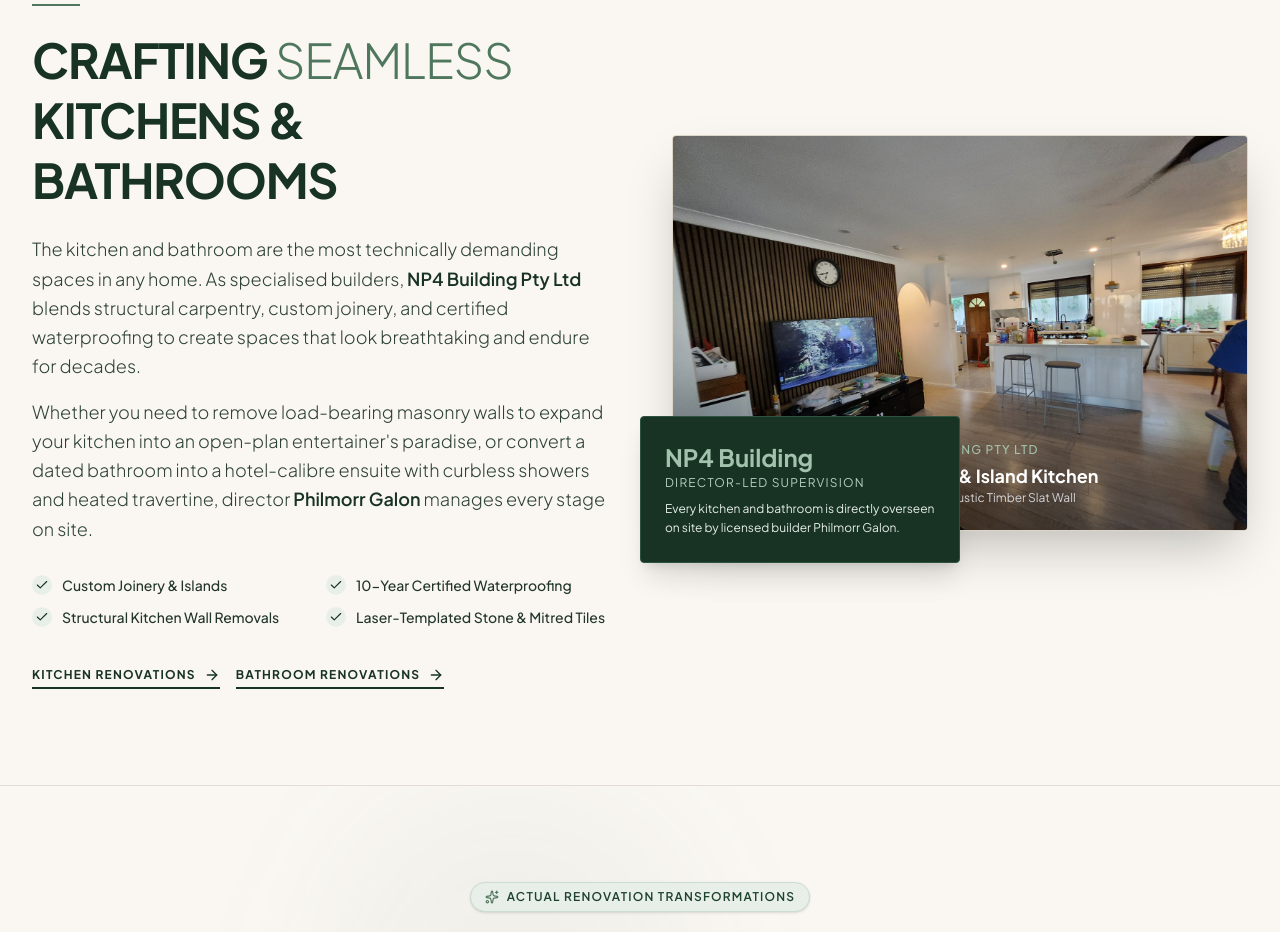
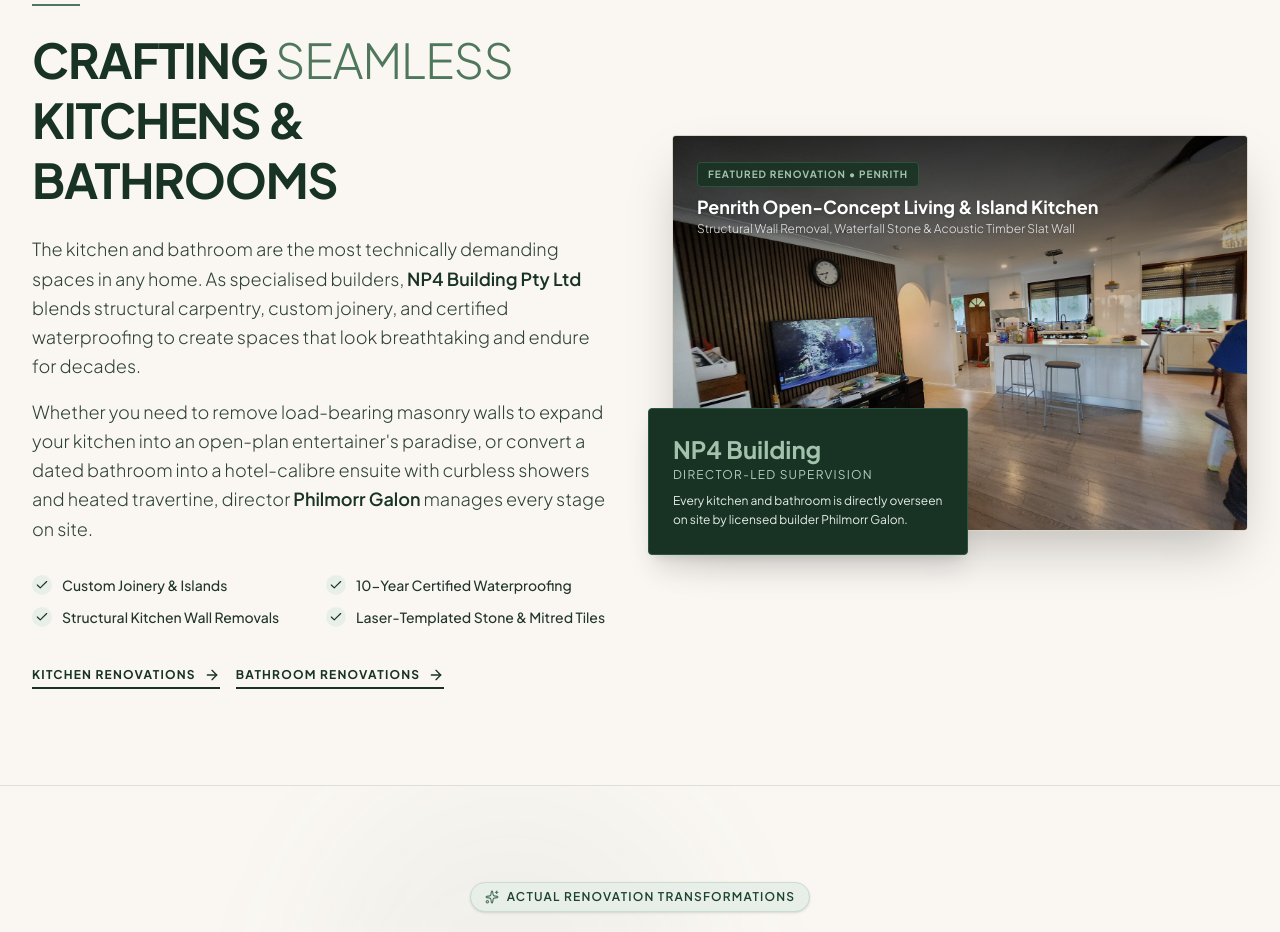
Before and after one commit to julespaulsantos/penrith-renovations, a Next.js app: page / in a window 1280 px wide. Shown: the part 1240-2172 px from the top of the page. Built offline with nearby package versions, Linux system fonts and the light colour scheme.

Commit message:
fix: resolve label box overlap in SeamlessHomes and strictly filter kitchen projects on kitchen service page

```diff
--- a/src/app/services/[slug]/page.tsx
+++ b/src/app/services/[slug]/page.tsx
@@ -23,13 +23,16 @@
     notFound();
   }
 
-  // Related projects
+  // Related projects - strictly filtered so kitchen services only display kitchen projects
   const relatedProjects = projectsData.filter((p) => {
     if (slug === "kitchen-renovations" || slug === "custom-joinery" || slug === "open-plan-wall-removals") {
-      return p.category === "kitchens" || p.category === "combos";
+      return p.category === "kitchens";
     }
     if (slug === "bathroom-renovations") {
       return p.category === "bathrooms" || p.category === "combos";
+    }
+    if (slug === "kitchen-bathroom-packages") {
+      return true;
     }
     return true;
   });
--- a/src/components/SeamlessHomes.tsx
+++ b/src/components/SeamlessHomes.tsx
@@ -83,18 +83,22 @@
                 alt="Luxury open-concept kitchen renovation with statement island in Penrith"
                 className="w-full h-full object-cover transition-transform duration-700 group-hover:scale-105"
               />
-              <div className="absolute inset-0 bg-gradient-to-t from-black/60 via-transparent to-transparent opacity-80" />
-              <div className="absolute bottom-6 left-6 right-6 text-white">
-                <div className="text-xs uppercase tracking-widest text-[#A3C2AD] font-medium mb-1">
-                  Featured Renovation by NP4 Building Pty Ltd
+              <div className="absolute inset-0 bg-gradient-to-b from-black/75 via-transparent to-black/20 opacity-90" />
+              <div className="absolute top-4 left-4 right-4 sm:top-6 sm:left-6 sm:right-6 text-white">
+                <div className="inline-block px-2.5 py-1 bg-[#183324]/85 backdrop-blur-sm border border-[#2B543D] text-[10px] uppercase tracking-widest text-[#A3C2AD] font-bold mb-1.5 rounded">
+                  Featured Renovation • Penrith
                 </div>
-                <div className="text-lg font-bold">Penrith Open-Concept Living &amp; Island Kitchen</div>
-                <div className="text-xs text-zinc-300">Structural Wall Removal, Waterfall Stone &amp; Acoustic Timber Slat Wall</div>
+                <div className="text-base sm:text-lg font-bold text-white drop-shadow-sm">
+                  Penrith Open-Concept Living &amp; Island Kitchen
+                </div>
+                <div className="text-xs text-zinc-200 font-light drop-shadow-sm">
+                  Structural Wall Removal, Waterfall Stone &amp; Acoustic Timber Slat Wall
+                </div>
               </div>
             </div>
 
             {/* Overlapping feature card in Deep Forest Green */}
-            <div className="hidden sm:block absolute -bottom-8 -left-8 bg-[#183324] text-[#FAF7F2] p-6 rounded shadow-xl border border-[#2B543D] max-w-xs">
+            <div className="hidden sm:block absolute -bottom-6 -left-6 bg-[#183324] text-[#FAF7F2] p-5 sm:p-6 rounded shadow-xl border border-[#2B543D] max-w-xs z-10">
               <div className="text-2xl font-bold text-[#A3C2AD]">NP4 Building</div>
               <div className="text-xs uppercase tracking-widest text-[#B5CCC0] mt-0.5">
                 Director-Led Supervision
```
